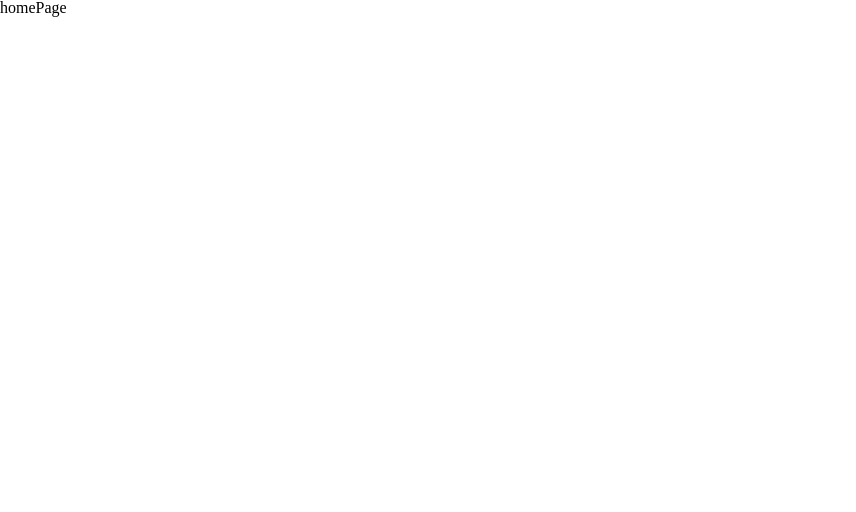
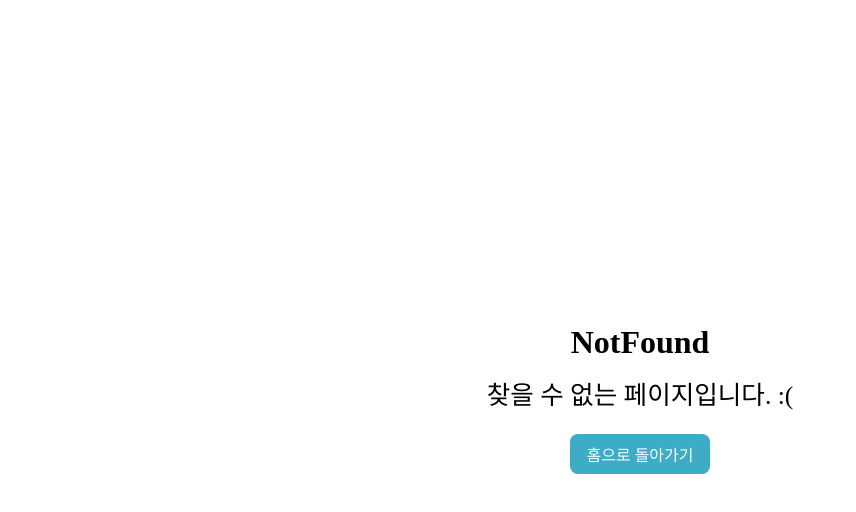
Before and after one commit to nonelijah/novel_log, a React (Create React App) app in the folder novelog/: page / in a window 1280 px wide. Shown: the top 512 px of the page, without its empty margins (0-856 px from the left). Built offline with nearby package versions, Linux system fonts and the light colour scheme.

Commit message:
add: page-NotFound

```diff
--- a/novelog/src/components/button/Button.tsx
+++ b/novelog/src/components/button/Button.tsx
@@ -7,6 +7,7 @@ interface ContainerProps {
 const Container = styled.button<ContainerProps>`
     border-radius: 8px;
     min-width: 28px;
+    font-size: 1rem;
     padding: 8px 16px;
     color: var(--color-white);
     background-color: ${(props) => props.color};
--- /dev/null
+++ b/novelog/src/pages/notFound/NotFound.tsx
@@ -0,0 +1,21 @@
+import { useNavigate } from 'react-router-dom';
+import { Container, Explain, NotFoundTit } from './NotFoundStyled';
+import { Button } from '../../components/button/Button';
+
+function NotFound() {
+    const navigate = useNavigate();
+
+    const backHome = () => {
+        navigate('/home');
+    };
+
+    return (
+        <Container>
+            <NotFoundTit>NotFound</NotFoundTit>
+            <Explain>찾을 수 없는 페이지입니다. :(</Explain>
+            <Button label="홈으로 돌아가기" onClick={backHome} />
+        </Container>
+    );
+}
+
+export default NotFound;
--- /dev/null
+++ b/novelog/src/pages/notFound/NotFoundStyled.tsx
@@ -0,0 +1,21 @@
+import styled from 'styled-components';
+
+export const Container = styled.section`
+    width: 100vw;
+    height: 100vh;
+    display: flex;
+    flex-direction: column;
+    justify-content: center;
+    align-items: center;
+`;
+
+export const NotFoundTit = styled.h2`
+    font-size: 2rem;
+    font-weight: bold;
+    margin-bottom: 1.6rem;
+`;
+
+export const Explain = styled.p`
+    font-size: 1.6rem;
+    margin-bottom: 1.6rem;
+`;
--- a/novelog/src/router/AppRouters.tsx
+++ b/novelog/src/router/AppRouters.tsx
@@ -1,11 +1,13 @@
 import { Route, Routes } from 'react-router-dom';
 import Home from '../pages/home/Home';
+import NotFound from '../pages/notFound/NotFound';
 
 function AppRouters() {
     return (
         <>
             <Routes>
-                <Route path="/" element={<Home />} />
+                <Route path="*" element={<NotFound />} />
+                <Route path="/home" element={<Home />} />
             </Routes>
         </>
     );
```
